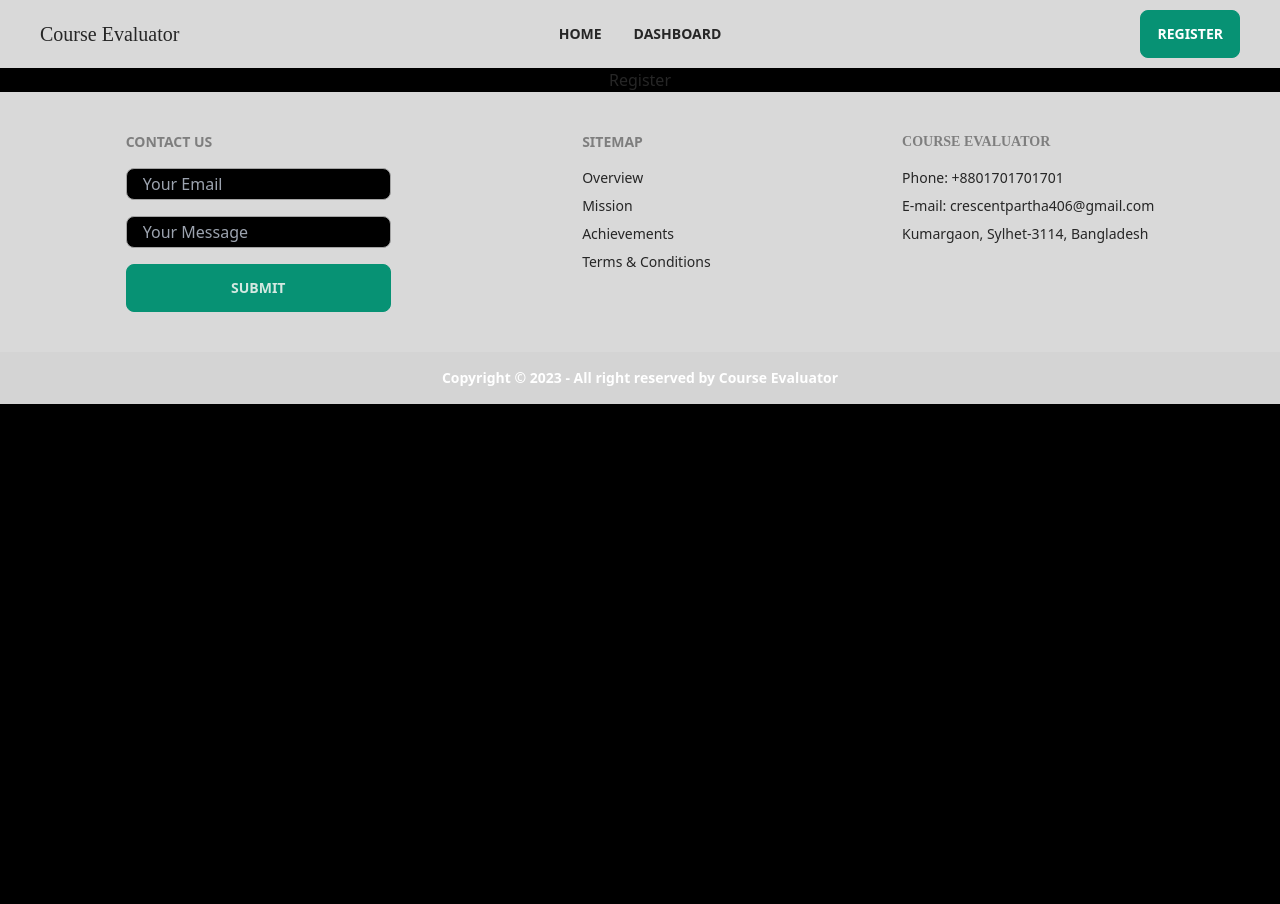
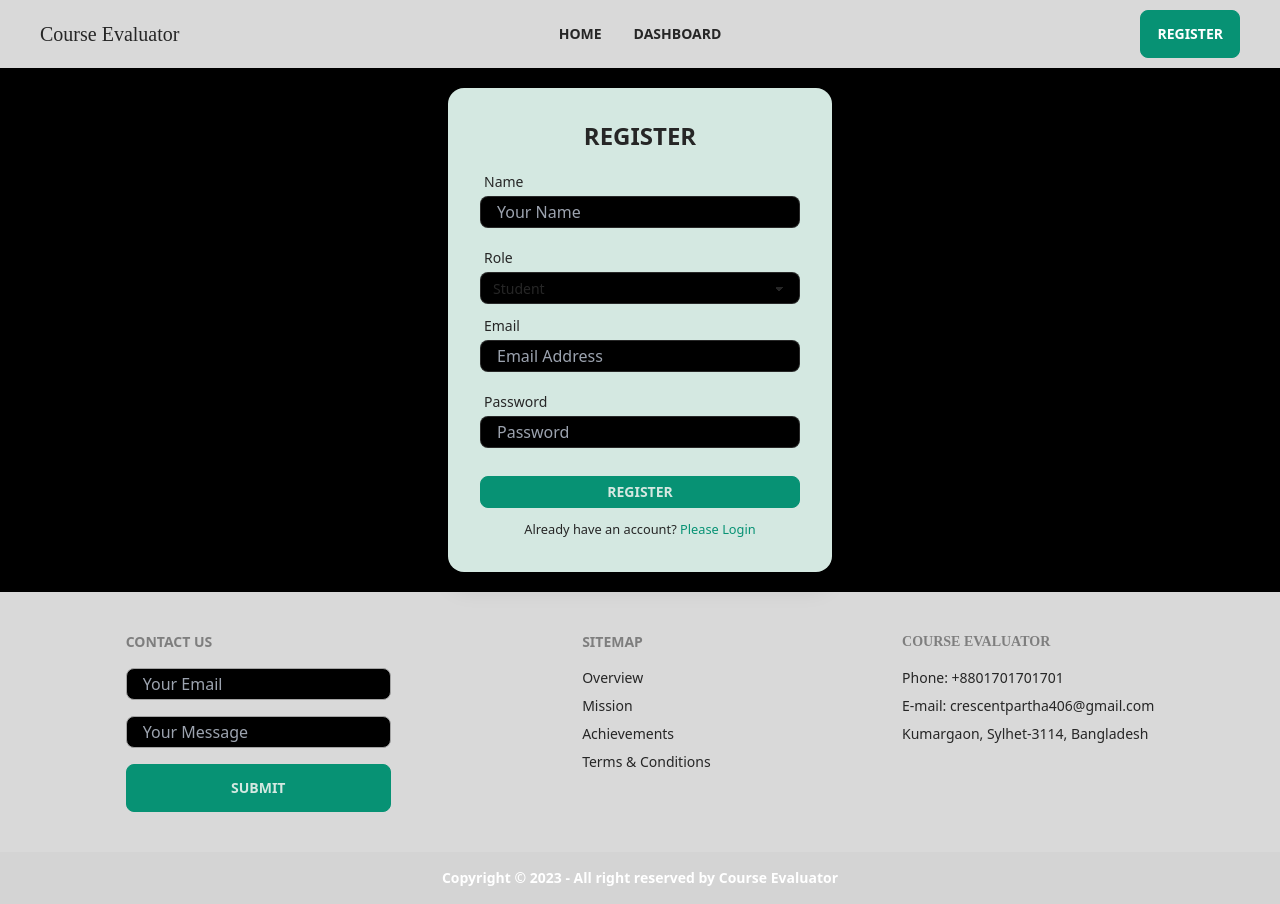
Before and after one commit to crescentpartha/Course-Evaluator, a React (Create React App) app in the folder course-evaluator/: page /register in a window 1280 px wide. Before the commit the page ends 800 px from the top, so only its background shows below. Built offline with nearby package versions, Linux system fonts and the light colour scheme; no server answers.

Commit message:
Design Register page - Add PageTitle, Loading - Implement Create user with Email/Password, Email Verification

```diff
--- a/course-evaluator/package.json
+++ b/course-evaluator/package.json
@@ -9,6 +9,8 @@
     "firebase": "^9.22.2",
     "react": "^18.2.0",
     "react-dom": "^18.2.0",
+    "react-firebase-hooks": "^5.1.1",
+    "react-helmet-async": "^1.3.0",
     "react-hook-form": "^7.44.3",
     "react-icons": "^4.9.0",
     "react-router-dom": "^6.9.0",
--- /dev/null
+++ b/course-evaluator/src/components/Authentication/Loading.js
@@ -0,0 +1,11 @@
+import React from 'react';
+
+const Loading = () => {
+    return (
+        <div className="flex items-center justify-center h-screen">
+            <div className="w-16 h-16 border-b-2 border-gray-900 rounded-full animate-spin"></div>
+        </div>
+    );
+};
+
+export default Loading;
--- a/course-evaluator/src/components/Authentication/Register.js
+++ b/course-evaluator/src/components/Authentication/Register.js
@@ -1,9 +1,162 @@
-import React from 'react';
+import React, { useState } from 'react';
+import { useForm } from "react-hook-form";
+import { Link, useNavigate } from 'react-router-dom';
+import { useCreateUserWithEmailAndPassword, useUpdateProfile } from 'react-firebase-hooks/auth';
+// import SocialLogin from './SocialLogin';
+import auth from '../../firebase.init';
+import Loading from './Loading';
+import PageTitle from '../Shared/PageTitle';
 
 const Register = () => {
+    const { register, formState: { errors }, handleSubmit } = useForm();
+    const [
+        createUserWithEmailAndPassword,
+        user,
+        loading,
+        error,
+    ] = useCreateUserWithEmailAndPassword(auth, { sendEmailVerification: true });
+    const [updateProfile, updating, updateError] = useUpdateProfile(auth);
+    const [userInfo, setUserInfo] = useState(null);
+    const navigate = useNavigate();
+    // console.log(userInfo);
+
+    let signInError;
+    if (error || updateError) {
+        signInError = <p className='text-red-500'><small>{error?.message || updateError?.message}</small></p>
+    }
+
+    if (loading || updating) {
+        return <Loading></Loading>
+    }
+
+    if (user) {
+        // console.log(user);
+        navigate('/');
+    }
+
+    const onSubmit = async (data) => {
+        // console.log(data);
+        setUserInfo(data);
+        await createUserWithEmailAndPassword(data.email, data.password);
+        await updateProfile({ displayName: data.name });
+    }
+
     return (
-        <div>
-            <h2>Register</h2>
+        <div className='flex my-5 justify-center items-center'>
+            <PageTitle title="Register"></PageTitle>
+
+            <div className="card w-96 bg-accent-content shadow-xl">
+                <div className="card-body">
+                    <h2 className="text-center text-2xl font-bold uppercase mb-2">Register</h2>
+
+                    {/* <SocialLogin></SocialLogin> */}
+
+                    <form onSubmit={handleSubmit(onSubmit)}>
+                        {/* Name */}
+                        <div className="form-control w-full max-w-xs">
+                            <label className="label py-1">
+                                <span className="label-text text-secondary">Name</span>
+                            </label>
+                            <input
+                                type="text"
+                                placeholder="Your Name"
+                                className="input input-bordered h-8 w-full max-w-xs"
+                                {...register("name", {
+                                    required: {
+                                        value: true,
+                                        message: 'Name is Required'
+                                    },
+                                    pattern: {
+                                        value: /^[a-z]([-']?[a-z]+)*( [a-z]([-']?[a-z]+)*)*$/,
+                                        message: 'Provide a valid Name'
+                                    }
+                                })}
+                            />
+                            <label className="label">
+                                {errors.name?.type === 'required' && <span className="label-text-alt text-red-500">{errors.name?.message}</span>}
+                                {errors.name?.type === 'pattern' && <span className="label-text-alt text-red-500">{errors.name?.message}</span>}
+                            </label>
+                        </div>
+
+                        {/* Role */}
+                        <div className="form-control w-full max-w-xs mb-2">
+                            <label className="label py-1">
+                                <span className="label-text text-secondary">Role</span>
+                            </label>
+                            <select {...register("role")} className="select select-sm input-bordered w-full max-w-xs">
+                                <option value="student">Student</option>
+                                <option value="teacher">Teacher</option>
+                            </select>
+                        </div>
+
+                        {/* Email */}
+                        <div className="form-control w-full max-w-xs">
+                            <label className="label py-1">
+                                <span className="label-text text-secondary">Email</span>
+                            </label>
+                            <input
+                                type="email"
+                                placeholder="Email Address"
+                                className="input input-bordered h-8 w-full max-w-xs"
+                                {...register("email", {
+                                    required: {
+                                        value: true,
+                                        message: 'Email is Required'
+                                    },
+                                    pattern: {
+                                        value: /^[a-z0-9+_.-]+@[a-z]+\.[a-z]{3}$/,
+                                        message: 'Provide a valid Email'
+                                    }
+                                })}
+                            />
+                            <label className="label">
+                                {errors.email?.type === 'required' && <span className="label-text-alt text-red-500">{errors.email?.message}</span>}
+                                {errors.email?.type === 'pattern' && <span className="label-text-alt text-red-500">{errors.email?.message}</span>}
+                            </label>
+                        </div>
+
+                        {/* Password */}
+                        <div className="form-control w-full max-w-xs">
+                            <label className="label py-1">
+                                <span className="label-text text-secondary">Password</span>
+                            </label>
+                            <input
+                                type="password"
+                                placeholder="Password"
+                                className="input input-bordered h-8 w-full max-w-xs"
+                                {...register("password", {
+                                    required: {
+                                        value: true,
+                                        message: 'Password is Required'
+                                    },
+                                    minLength: {
+                                        value: 8,
+                                        message: 'Must be 8 characters or longer'
+                                    },
+                                    maxLength: {
+                                        value: 30,
+                                        message: 'Less than or equal to 30 characters'
+                                    }
+                                })}
+                            />
+                            <label className="label">
+                                {errors.password?.type === 'required' && <span className="label-text-alt text-red-500">{errors.password?.message}</span>}
+                                {errors.password?.type === 'minLength' && <span className="label-text-alt text-red-500">{errors.password?.message}</span>}
+                                {errors.password?.type === 'maxLength' && <span className="label-text-alt text-red-500">{errors.password?.message}</span>}
+                            </label>
+                        </div>
+
+                        {signInError}
+                        <input
+                            className='btn btn-accent btn-sm w-full max-w-xs mt-3'
+                            type="Submit"
+                            value="Register"
+                            readOnly
+                        />
+                    </form>
+                    <p className='text-center'><small>Already have an account? <Link to="/login" className='text-accent'>Please Login</Link></small></p>
+                </div>
+            </div>
         </div>
     );
 };
--- a/course-evaluator/src/components/Home/Home.js
+++ b/course-evaluator/src/components/Home/Home.js
@@ -1,10 +1,12 @@
 import React from 'react';
 import Facilities from './Facilities/Facilities';
 import Affiliations from './Affiliations';
+import PageTitle from '../Shared/PageTitle';
 
 const Home = () => {
     return (
         <div>
+            <PageTitle title="Home"></PageTitle>
             <h2>Home</h2>
             <div>
                 <Facilities></Facilities>
--- a/course-evaluator/src/components/Shared/Navbar.js
+++ b/course-evaluator/src/components/Shared/Navbar.js
@@ -28,7 +28,7 @@ const Navbar = () => {
                     </ul>
                 </div>
                 <div className="navbar-end">
-                    <Link className="btn btn-accent text-white">Register</Link>
+                    <Link to='/register' className="btn btn-accent text-white">Register</Link>
                 </div>
             </div >
         </div>
--- /dev/null
+++ b/course-evaluator/src/components/Shared/PageTitle.js
@@ -0,0 +1,14 @@
+import React from 'react';
+import { Helmet, HelmetProvider } from 'react-helmet-async';
+
+const PageTitle = ({ title }) => {
+    return (
+        <HelmetProvider>
+            <Helmet>
+                <title>{title} - Course Evaluator</title>
+            </Helmet>
+        </HelmetProvider>
+    );
+};
+
+export default PageTitle;
```
Also changed, not shown: 1 other file (tests, documents, lock files or other folders).
